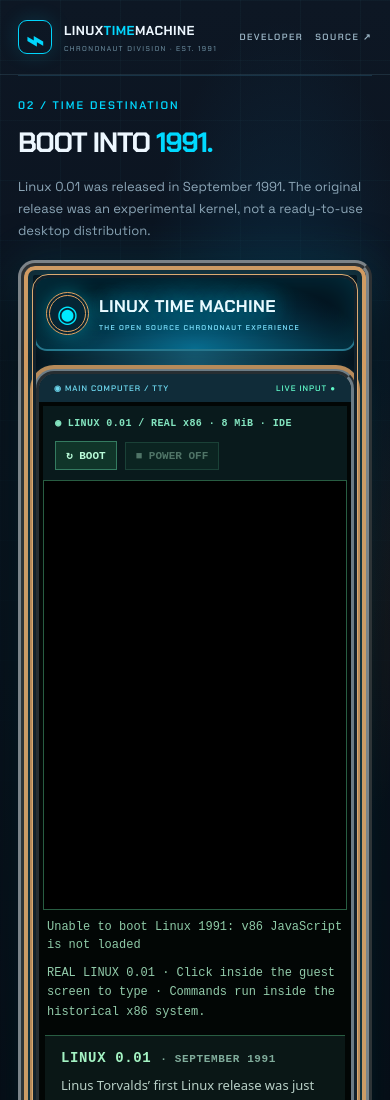
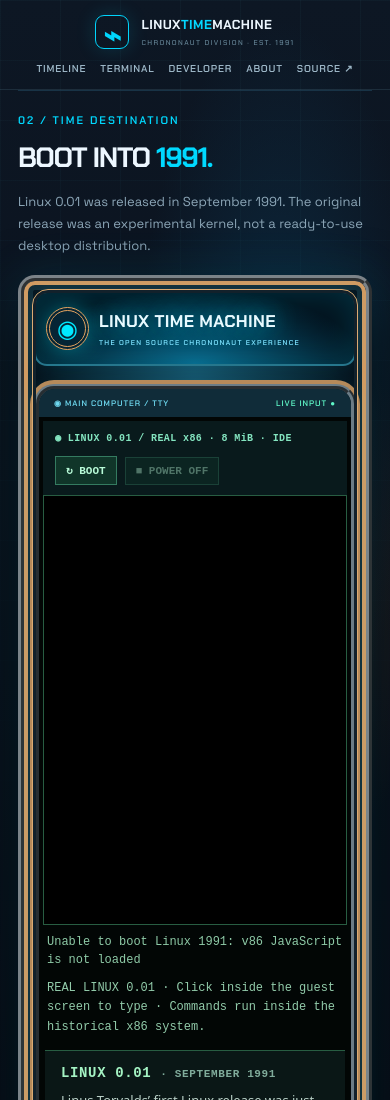
Before and after one commit to hamdyaea/linux-time-machine, a plain HTML site: page index.html in a window 390 px wide. Shown: the top 1100 px of the page. Drawn offline with Linux system fonts and the light colour scheme; no server answers; a script that the page names is missing.

Commit message:
fix(header): show all five historical links on About and homepage at every viewport

```diff
--- a/style.css
+++ b/style.css
@@ -203,3 +203,22 @@
 .demo-caption{max-width:1180px;margin:18px auto 0;color:#99bccc;font:13px/1.7 system-ui,sans-serif}
 .demo-caption a{color:#67e3f8;text-decoration:underline;text-underline-offset:3px}
 @media(max-width:650px){.demo-section{margin:45px 0 58px}.demo-video{border-radius:8px;box-shadow:0 0 0 3px #102a37}.demo-caption{font-size:12px}}
+
+/* Keep the five historical navigation links visible and consistent on every viewport. */
+@media (max-width:1050px) {
+  .site-header { height:auto; min-height:90px; flex-wrap:wrap; row-gap:12px; padding-top:14px; padding-bottom:14px; }
+  .site-header .header-links { width:100%; justify-content:center; flex-wrap:wrap; gap:10px 18px; }
+  .site-header .header-links a,
+  .site-header .header-links a:first-child,
+  .site-header .header-links a:nth-child(2),
+  .site-header .header-links a[href="/about.html"] { display:inline-flex; font-size:11px; }
+}
+@media (max-width:650px) {
+  .site-header { padding:14px 12px; justify-content:center; }
+  .site-header .brand { margin-inline:auto; }
+  .site-header .header-links { gap:9px 14px; }
+  .site-header .header-links a,
+  .site-header .header-links a:first-child,
+  .site-header .header-links a:nth-child(2),
+  .site-header .header-links a[href="/about.html"] { display:inline-flex; font-size:10px; letter-spacing:.08em; }
+}
```
